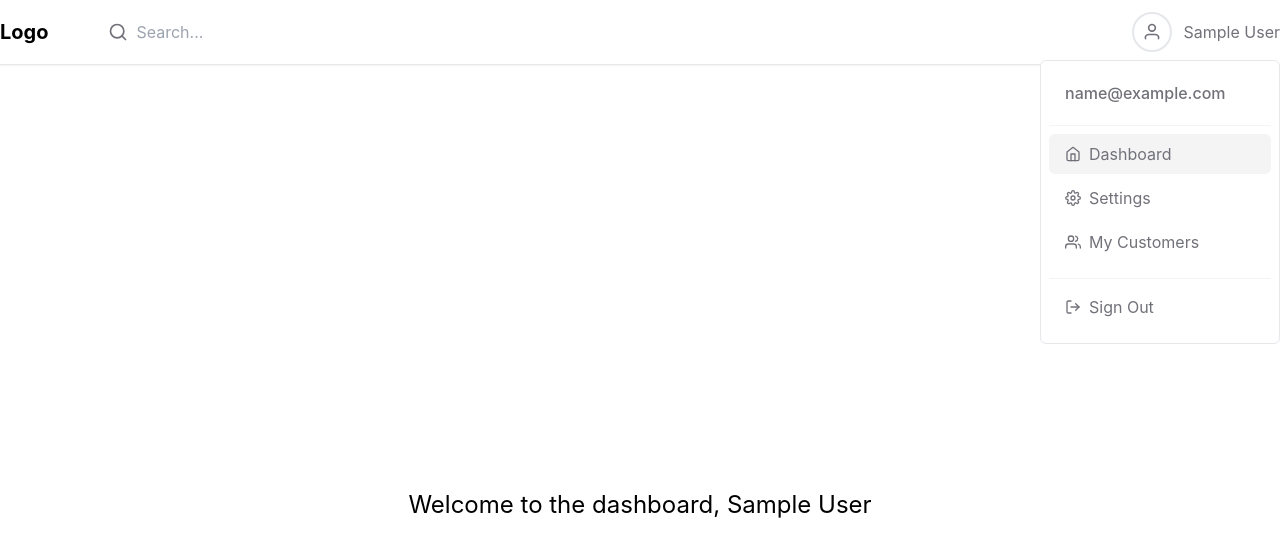
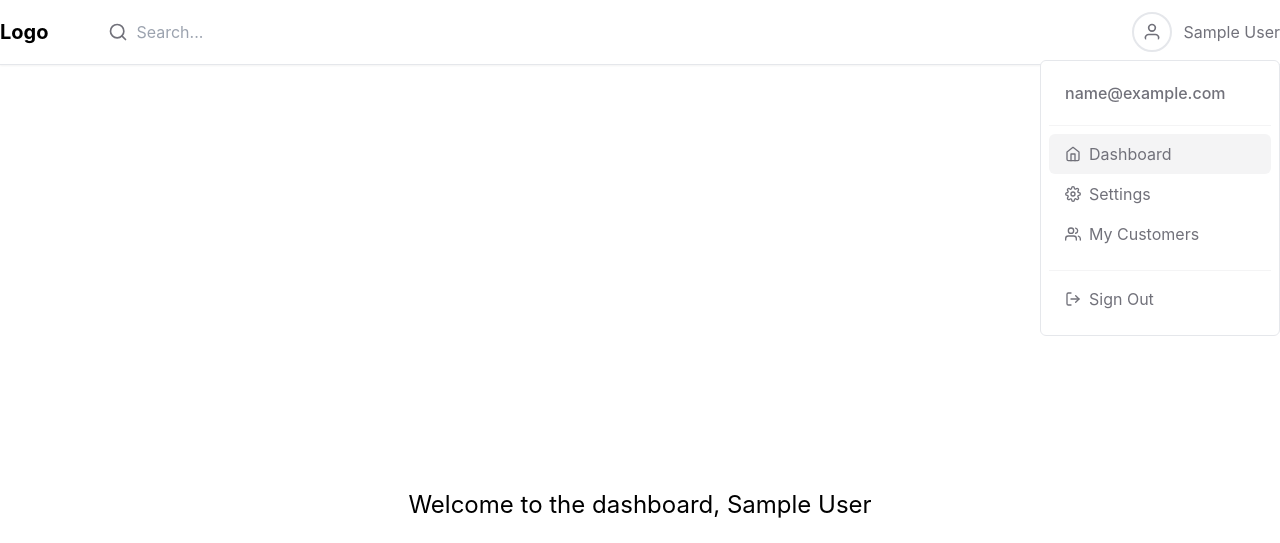
Before and after one commit to rzputradev/digitalrisk, a Flask app: page /dashboard/ in a window 1280 px wide, after a click that opens the changed part. Shown: the top 543 px of the page. Run offline with Flask 3, Linux system fonts and the light colour scheme; the visitor is signed in with stand-in values (Sample User, id 1); parts of the project's set-up code (start-up, migrations or seed data) failed here and were passed over; some web fonts are replaced.

Commit message:
Fix - Fix user avatar

```diff
--- a/app/templates/components/user-avatar.html
+++ b/app/templates/components/user-avatar.html
@@ -29,6 +29,7 @@
          <div class="font-medium truncate">{{user.email}}</div>
       </div>
       <ul class="py-2 text-sm lg:text-base space-y-1" aria-labelledby="avatarButton">
+         <a href="{{url_for('platform.dashboard')}}" class="">
          <li
             class="flex gap-x-2 items-center px-4 py-2 rounded-md hover:bg-secondary {% if request.path == url_for('platform.dashboard') %} bg-secondary {% endif %}"
          >
@@ -47,8 +48,10 @@
                <path d="M3 9l9-7 9 7v11a2 2 0 0 1-2 2H5a2 2 0 0 1-2-2z"></path>
                <polyline points="9 22 9 12 15 12 15 22"></polyline>
             </svg>
-            <a href="{{url_for('platform.dashboard')}}" class="">Dashboard</a>
+            <span>Dashboard</span>
          </li>
+      </a>
+      <a href="{{url_for('platform.dashboard')}}" class="">
          <li class="flex gap-x-2 items-center px-4 py-2 rounded-md hover:bg-secondary">
             <svg
                xmlns="http://www.w3.org/2000/svg"
@@ -67,9 +70,10 @@
                   d="M19.4 15a1.65 1.65 0 0 0 .33 1.82l.06.06a2 2 0 0 1 0 2.83 2 2 0 0 1-2.83 0l-.06-.06a1.65 1.65 0 0 0-1.82-.33 1.65 1.65 0 0 0-1 1.51V21a2 2 0 0 1-2 2 2 2 0 0 1-2-2v-.09A1.65 1.65 0 0 0 9 19.4a1.65 1.65 0 0 0-1.82.33l-.06.06a2 2 0 0 1-2.83 0 2 2 0 0 1 0-2.83l.06-.06a1.65 1.65 0 0 0 .33-1.82 1.65 1.65 0 0 0-1.51-1H3a2 2 0 0 1-2-2 2 2 0 0 1 2-2h.09A1.65 1.65 0 0 0 4.6 9a1.65 1.65 0 0 0-.33-1.82l-.06-.06a2 2 0 0 1 0-2.83 2 2 0 0 1 2.83 0l.06.06a1.65 1.65 0 0 0 1.82.33H9a1.65 1.65 0 0 0 1-1.51V3a2 2 0 0 1 2-2 2 2 0 0 1 2 2v.09a1.65 1.65 0 0 0 1 1.51 1.65 1.65 0 0 0 1.82-.33l.06-.06a2 2 0 0 1 2.83 0 2 2 0 0 1 0 2.83l-.06.06a1.65 1.65 0 0 0-.33 1.82V9a1.65 1.65 0 0 0 1.51 1H21a2 2 0 0 1 2 2 2 2 0 0 1-2 2h-.09a1.65 1.65 0 0 0-1.51 1z"
                ></path>
             </svg>
-
-            <a href="{{url_for('platform.dashboard')}}" class="">Settings</a>
+            <span>Settings</span>
          </li>
+      </a>
+      <a href="{{url_for('platform.dashboard')}}" class="">
          <li class="flex gap-x-2 items-center px-4 py-2 rounded-md hover:bg-secondary">
             <svg
                xmlns="http://www.w3.org/2000/svg"
@@ -89,11 +93,13 @@
                <path d="M16 3.13a4 4 0 0 1 0 7.75"></path>
             </svg>
 
-            <a href="{{url_for('platform.dashboard')}}" class="">My Customers</a>
+            My Customers
          </li>
+      </a>
       </ul>
 
       <ul class="py-2 text-sm lg:text-base" aria-labelledby="avatarButton">
+         <a href="{{url_for('auth.logout')}}" class="">
          <li class="flex gap-x-2 items-center px-4 py-2 rounded-md hover:bg-secondary">
             <svg
                xmlns="http://www.w3.org/2000/svg"
@@ -111,8 +117,9 @@
                <polyline points="16 17 21 12 16 7"></polyline>
                <line x1="21" y1="12" x2="9" y2="12"></line>
             </svg>
-            <a href="{{url_for('auth.logout')}}" class="">Sign Out</a>
+            <span>Sign Out</span>
          </li>
+      </a>
       </ul>
    </div>
 </div>
--- a/app/templates/pages/auth/login.html
+++ b/app/templates/pages/auth/login.html
@@ -34,9 +34,9 @@
                         id="remember-me"
                         name="remember-me"
                         type="checkbox"
-                        class="h-4 w-4 shrink-0 text-primary/90 focus:bg-primary/80 border-secondaryForeground/20 rounded"
+                        class="h-4 w-4 shrink-0 text-primary/90 focus:bg-primary/80 border-secondaryForeground/20 rounded accent-primary"
                      />
-                     <label for="remember-me" class="text-mutedForeground text-xs lg:text-sm ml-3 block">
+                     <label for="remember-me" class="text-mutedForeground text-xs lg:text-sm ml-3 block ">
                         Remember me
                      </label>
                   </div>
--- a/app/templates/pages/auth/register.html
+++ b/app/templates/pages/auth/register.html
@@ -50,9 +50,9 @@
                      id="termcondition"
                      name="termcondition"
                      type="checkbox"
-                     class="h-4 w-4 shrink-0 text-primary/90 focus:bg-primary/80 border-secondaryForeground/20 rounded"
+                     class="h-4 w-4 shrink-0 text-primary/90 focus:bg-primary/80 border-secondaryForeground/20 rounded accent-primary"
                   />
-                  <label for="termcondition" class="text-primary/90 text-xs lg:text-sm ml-3 block">
+                  <label for="termcondition" class="text-primary/90 text-xs lg:text-sm ml-3 block ">
                      I accept the
                      <a href="" class="text-primary/90 font-semibold hover:underline ml-1">Terms and Conditions</a>
                   </label>
```
Also changed, not shown: app/static/css/tailwind.css, 1 other file.
